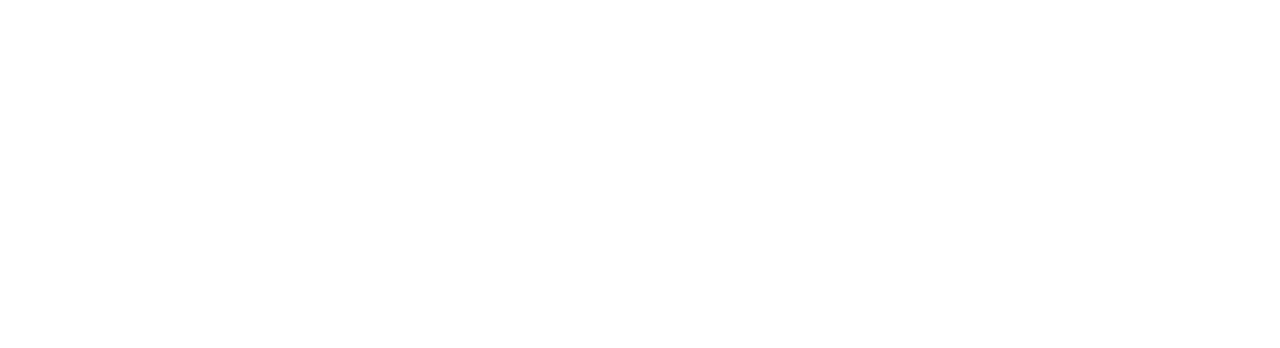
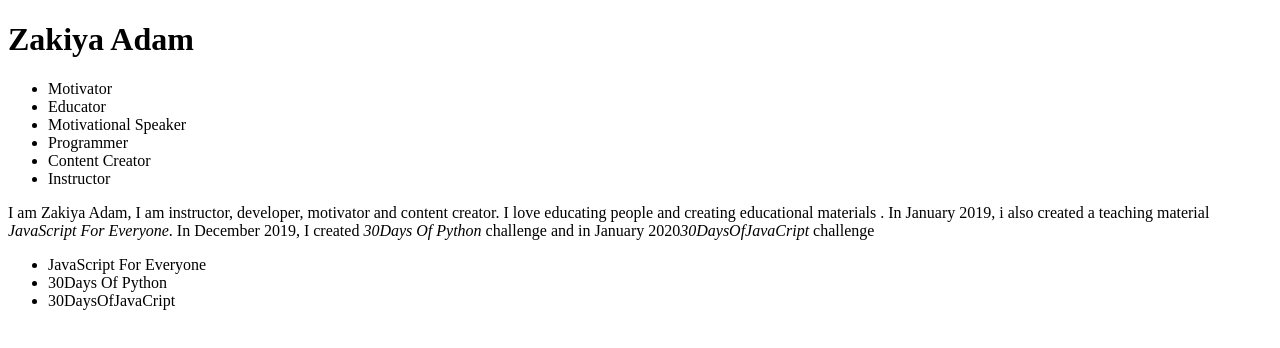
Before and after one commit to bintadam/me, a plain HTML site: page index.html in a window 1280 px wide. Drawn offline with Linux system fonts and the light colour scheme.

Commit message:
add elements

```diff
--- a/index.html
+++ b/index.html
@@ -8,6 +8,25 @@
         <link rel="stylesheet" href="styles.css">
     </head>
     <body>
+        <h1>Zakiya Adam</h1>
+        <div class="list">
+            <ul>
+                <li>Motivator</li>
+                <li>Educator</li>
+                <li>Motivational Speaker</li>
+                <li>Programmer</li>
+                <li>Content Creator</li>
+                <li>Instructor</li>
+            </ul>
+        </div>
+        <p>I am Zakiya Adam, I am instructor, developer, motivator and content creator. I love educating people and creating educational materials . In January 2019, i also created a teaching material  <em>JavaScript For Everyone</em>. In December 2019, I created <em>30Days Of Python</em> challenge and in January 2020<em>30DaysOfJavaCript</em> challenge </p>
+        <div>
+            <ul>
+                <li>JavaScript For Everyone</li>
+                <li>30Days Of Python</li>
+                <li>30DaysOfJavaCript</li>
+            </ul>
+        </div>
         <script src="script.js"></script>
     </body>
 </html>
```
